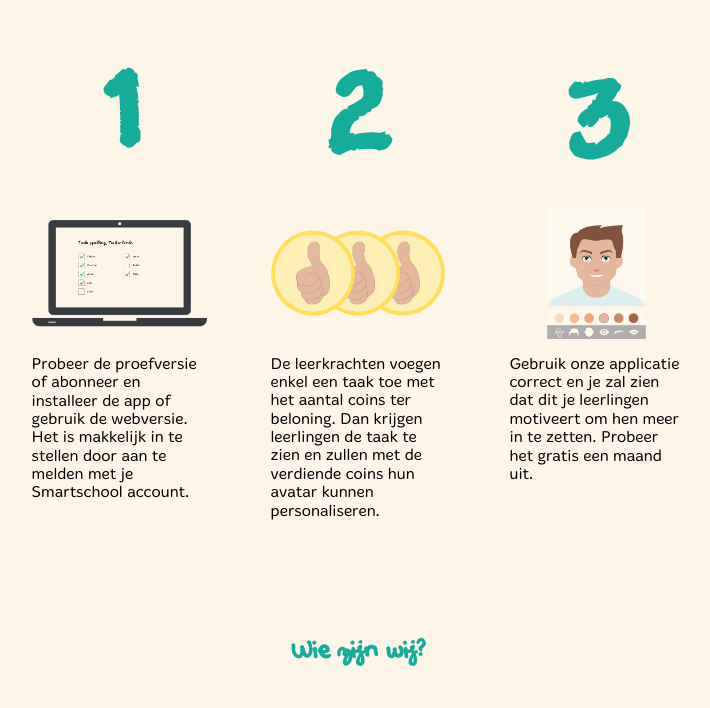
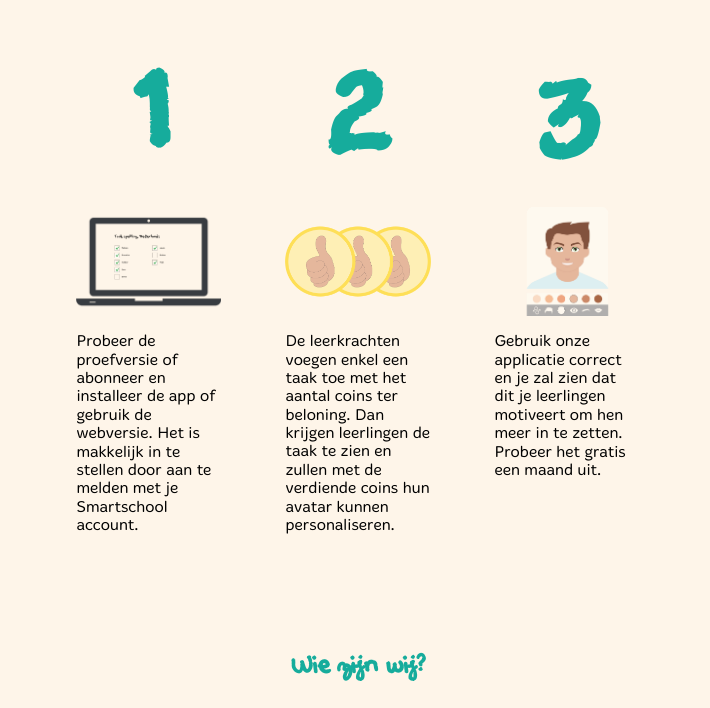
Before and after one commit to ellenhiel/bouwsteen, a plain HTML site: page index.html in a window 1280 px wide. Shown: the part 698-1406 px from the top of the page, without its empty margins (282-992 px from the left). Drawn offline with Linux system fonts and the light colour scheme; a script that the page names is missing.

Commit message:
centered div mediaquery

```diff
--- a/index.css
+++ b/index.css
@@ -119,8 +119,6 @@ img {
 }
 
 .hoewerkthet {
-    margin: 0 auto;
-    width: 80%;
     display: table;
     table-layout: fixed;
 }
--- a/index.html
+++ b/index.html
@@ -87,7 +87,7 @@
     </div>
     <h2>Hoe werkt Bouwsteen?</h2>
 
-    <div class="hoewerkthet" id="hoewerkthet">
+    <div class="hoewerkthet small" id="hoewerkthet">
         <div>
             <h3>1</h3>
             <img src="images/Final-checks-invullen.png"
```
